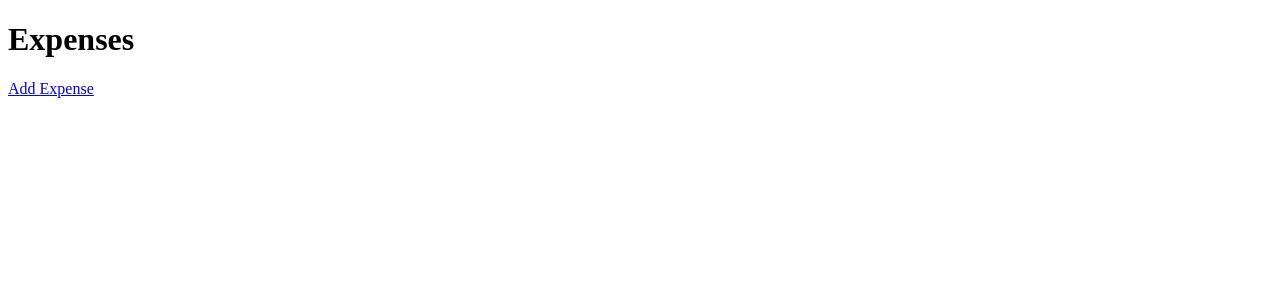
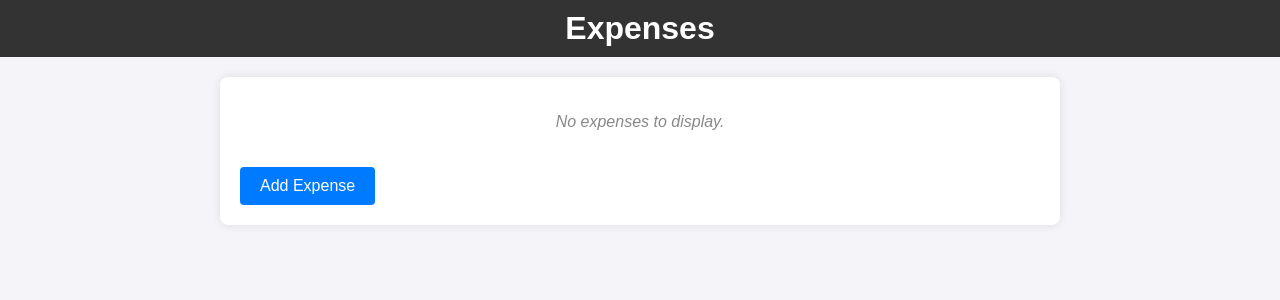
Before and after one commit to shukla307/Convin-Assignment-Expenses-Sharing-Application, a Django app: page /expenses/ in a window 1280 px wide. Shown: the top 300 px of the page. Run offline with Django 4.2, Linux system fonts and the light colour scheme; data that the repository does not hold is empty.

Commit message:
Update expense_list.html

```diff
--- a/expense_share/expenses/templates/expenses/expense_list.html
+++ b/expense_share/expenses/templates/expenses/expense_list.html
@@ -2,14 +2,86 @@
 <html>
 <head>
     <title>Expense List</title>
+    <style>
+        body {
+            font-family: Arial, sans-serif;
+            background-color: #f4f4f9;
+            margin: 0;
+            padding: 0;
+        }
+
+        header {
+            background-color: #333;
+            color: #fff;
+            padding: 10px 20px;
+            text-align: center;
+        }
+
+        h1 {
+            margin: 0;
+            font-size: 2em;
+        }
+
+        .container {
+            max-width: 800px;
+            margin: 20px auto;
+            padding: 20px;
+            background: #fff;
+            border-radius: 8px;
+            box-shadow: 0 0 10px rgba(0, 0, 0, 0.1);
+        }
+
+        ul {
+            list-style: none;
+            padding: 0;
+        }
+
+        li {
+            padding: 10px;
+            border-bottom: 1px solid #ddd;
+        }
+
+        li:last-child {
+            border-bottom: none;
+        }
+
+        a {
+            display: inline-block;
+            margin-top: 20px;
+            padding: 10px 20px;
+            color: #fff;
+            background-color: #007bff;
+            text-decoration: none;
+            border-radius: 4px;
+            transition: background-color 0.3s;
+        }
+
+        a:hover {
+            background-color: #0056b3;
+        }
+
+        .empty-message {
+            text-align: center;
+            color: #888;
+            font-style: italic;
+        }
+    </style>
 </head>
 <body>
+    <header>
         <h1>Expenses</h1>
+    </header>
+    <div class="container">
+        {% if expenses %}
             <ul>
                 {% for expense in expenses %}
-        <li>{{ expense.description }}: {{ expense.amount }} by {{ expense.creator }}</li>
+                    <li>{{ expense.description }}: ${{ expense.amount }} by {{ expense.creator }}</li>
                 {% endfor %}
             </ul>
+        {% else %}
+            <p class="empty-message">No expenses to display.</p>
+        {% endif %}
         <a href="{% url 'add_expense' %}">Add Expense</a>
+    </div>
 </body>
 </html>
```
Lines whose indentation alone changed are shown as unchanged.
